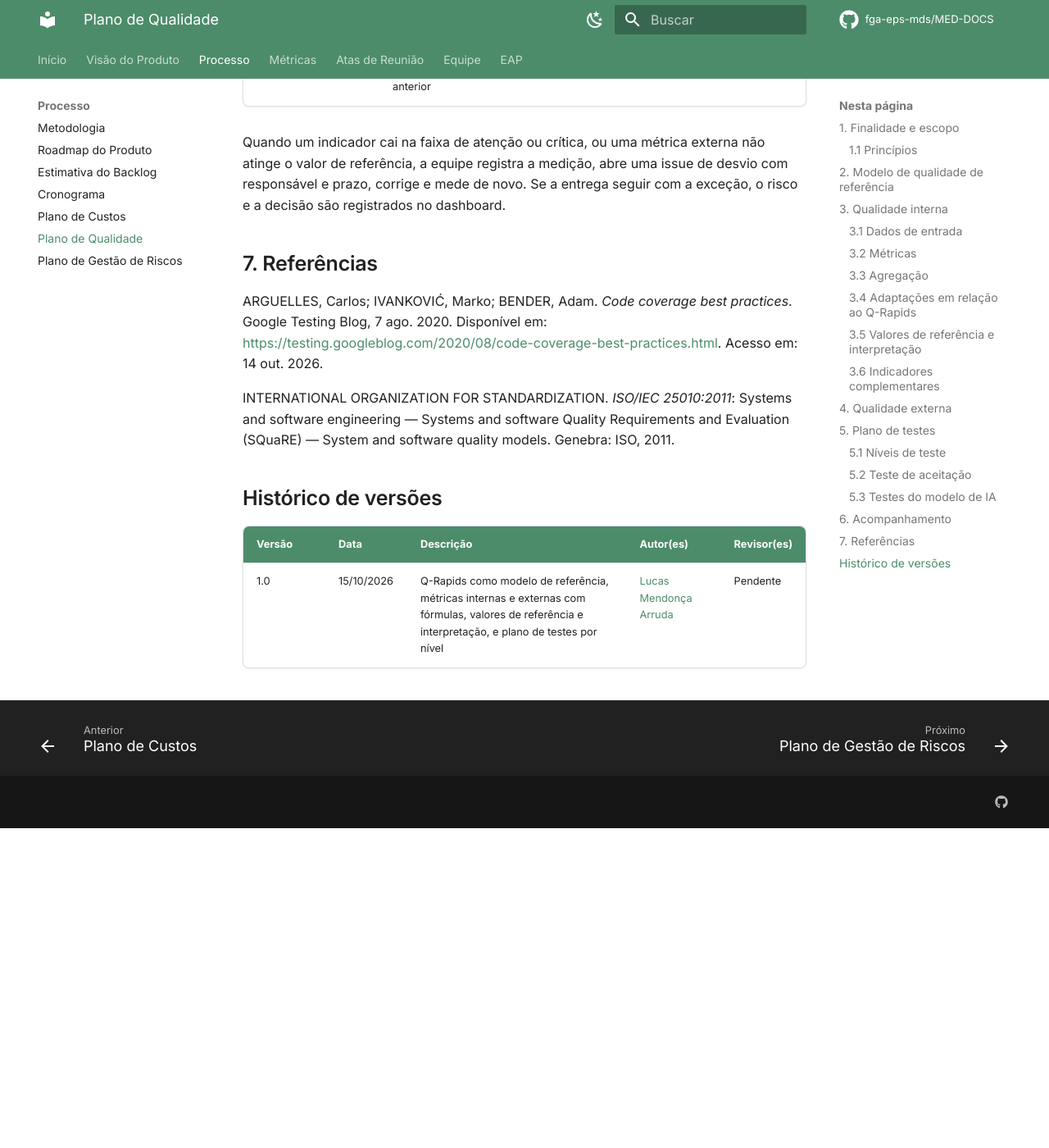
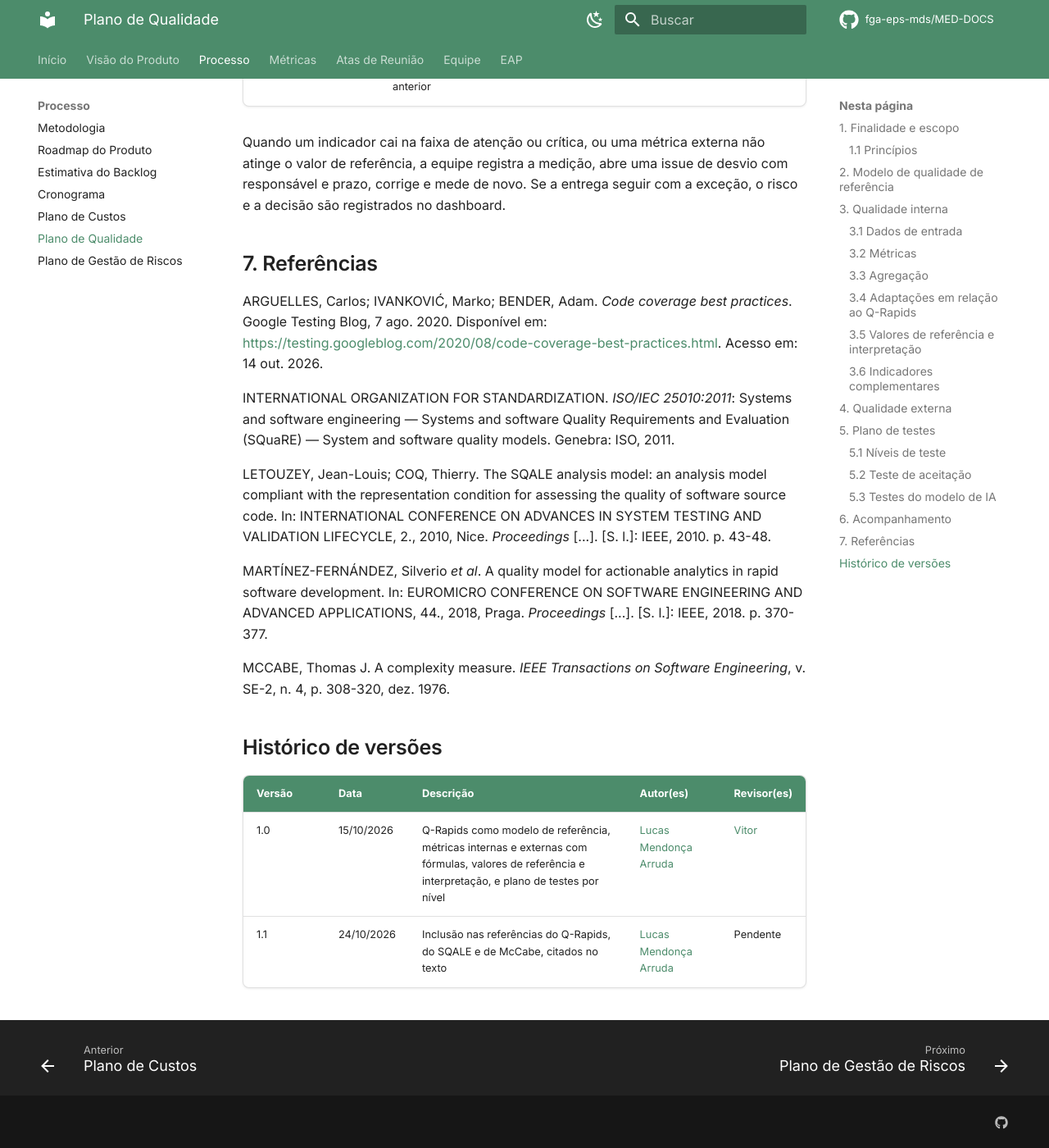
Before and after one commit to apollen27983/UNIEURO_MED-DOCS, an MkDocs documentation site: the page built from docs/processo/plano_de_qualidade.md, in a window 1280 px wide and 1400 px high, scrolled down 10509 px. Shown: the whole window at 82% size. Built offline with MkDocs 1.6.1 and Material for MkDocs 9.7.7, drawn with Linux system fonts in a browser that asks for light colours; comment, search, counter and statistics services are not loaded; before the commit the page ends 11519 px from its top, so only the background shows below that.

Commit message:
docs: Inclusao de referencias do Qrapids, SQLE e McCabe

```diff
--- a/docs/processo/plano_de_qualidade.md
+++ b/docs/processo/plano_de_qualidade.md
@@ -246,8 +246,21 @@ INTERNATIONAL ORGANIZATION FOR STANDARDIZATION. *ISO/IEC 25010:2011*: Systems an
 software engineering — Systems and software Quality Requirements and Evaluation
 (SQuaRE) — System and software quality models. Genebra: ISO, 2011.
 
+LETOUZEY, Jean-Louis; COQ, Thierry. The SQALE analysis model: an analysis model
+compliant with the representation condition for assessing the quality of software
+source code. In: INTERNATIONAL CONFERENCE ON ADVANCES IN SYSTEM TESTING AND VALIDATION
+LIFECYCLE, 2., 2010, Nice. *Proceedings* [...]. [S. l.]: IEEE, 2010. p. 43-48.
+
+MARTÍNEZ-FERNÁNDEZ, Silverio *et al*. A quality model for actionable analytics in rapid
+software development. In: EUROMICRO CONFERENCE ON SOFTWARE ENGINEERING AND ADVANCED
+APPLICATIONS, 44., 2018, Praga. *Proceedings* [...]. [S. l.]: IEEE, 2018. p. 370-377.
+
+MCCABE, Thomas J. A complexity measure. *IEEE Transactions on Software Engineering*,
+v. SE-2, n. 4, p. 308-320, dez. 1976.
+
 ## Histórico de versões
 
 | Versão | Data | Descrição | Autor(es) | Revisor(es) |
 |---|---|---|---|---|
-| 1.0 | 15/10/2026 | Q-Rapids como modelo de referência, métricas internas e externas com fórmulas, valores de referência e interpretação, e plano de testes por nível | [Lucas Mendonça Arruda](https://github.com/lucasarruda9) | Pendente |
+| 1.0 | 15/10/2026 | Q-Rapids como modelo de referência, métricas internas e externas com fórmulas, valores de referência e interpretação, e plano de testes por nível | [Lucas Mendonça Arruda](https://github.com/lucasarruda9) | [Vitor](https://github.com/vcpVitor) |
+| 1.1 | 24/10/2026 | Inclusão nas referências do Q-Rapids, do SQALE e de McCabe, citados no texto | [Lucas Mendonça Arruda](https://github.com/lucasarruda9) | Pendente |
```
